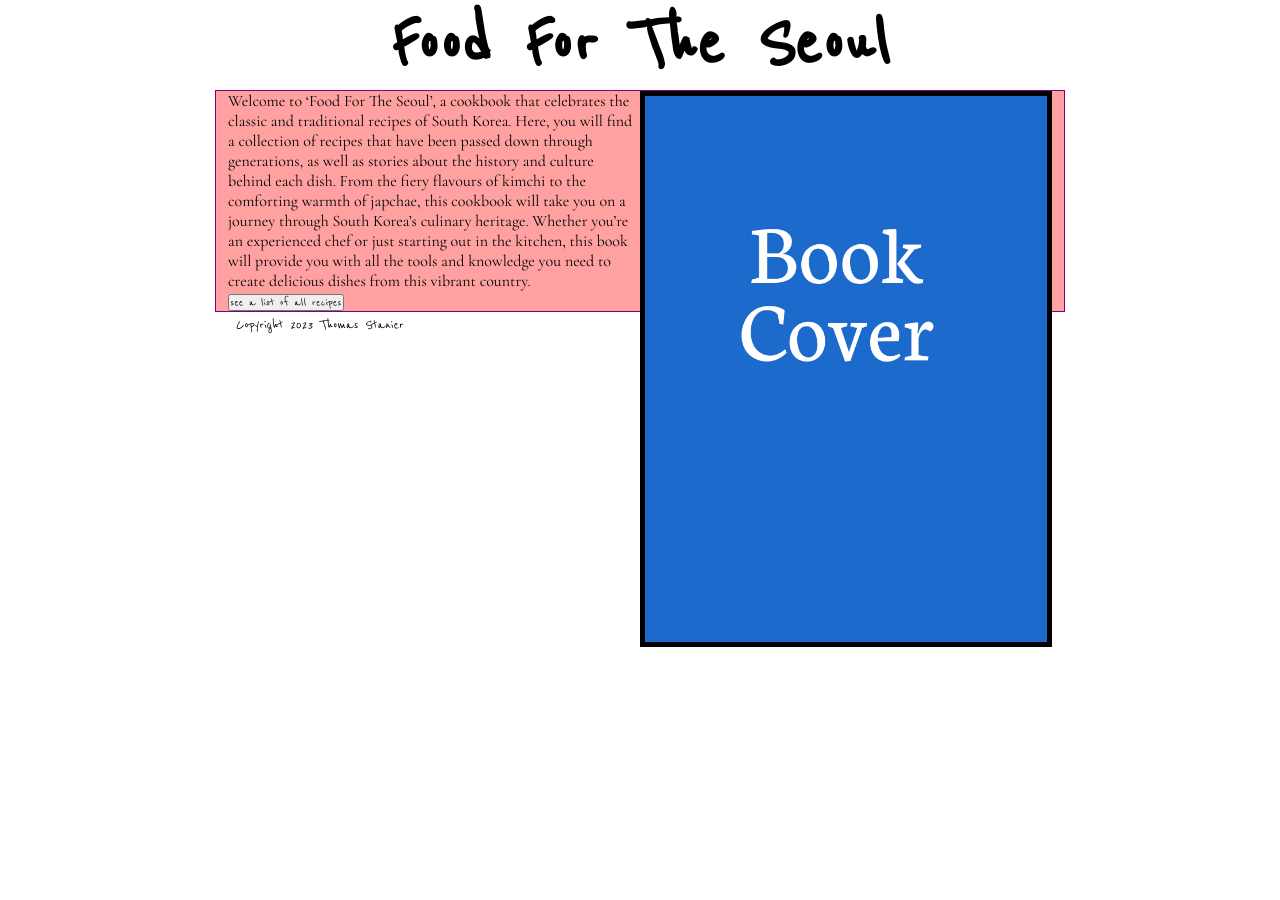
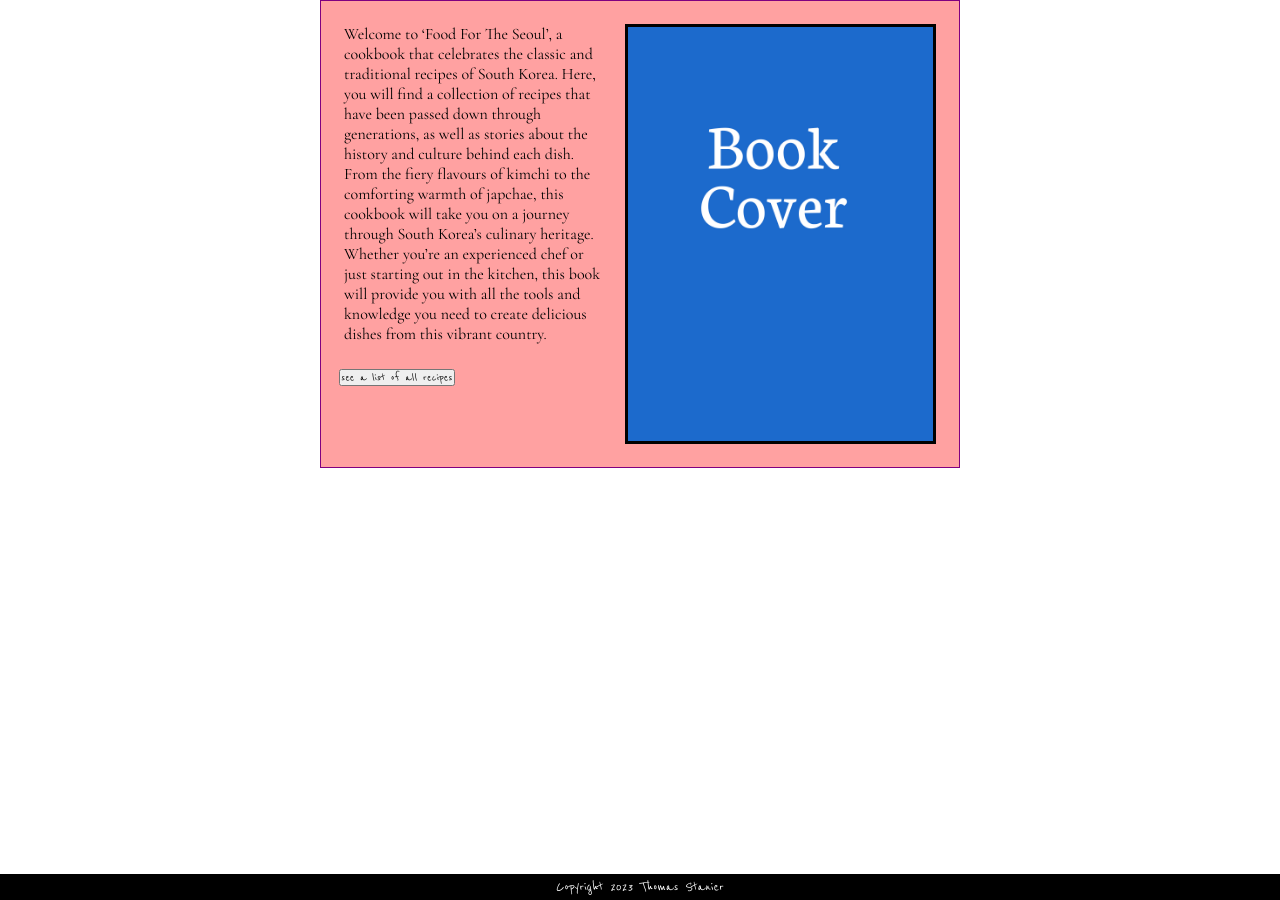
Before and after one commit to tomstanier/tomrecipes, a Jekyll site: the page built from home/index.md, in a window 1280 px wide. Built offline with Jekyll 4.4.1, drawn with Linux system fonts in a browser that asks for light colours.

Commit message:
Update recipes.css

```diff
--- a/styles/recipes.css
+++ b/styles/recipes.css
@@ -22,9 +22,11 @@
 body{
 
   font-family: 'Cormorant Garamond', serif;
-  }
+
+}
 
 body{ background-color: rgb(255, 255, 255);}
+
 
 
 h1{color:rgb(0, 0, 0);
@@ -40,22 +42,37 @@ text-align: left;
 padding-top: 5px;
 padding-bottom: 5px;}
 
+.recipeshome header{display:none;}
+
+.recipeshome main p:first-of-type{
+
+color:rgb(0, 0, 0);
+margin: 15px;
+
+
+}
+
 main{
-  width: 70%;
+  width: 50%;
   max-width: 850px;
+  overflow: auto;
   border:1px solid purple;
-  padding: 0 12px 0 12px;
   margin:0 auto;
-background-color: rgb(255, 161, 161);}
+background-color: rgb(255, 161, 161);
+padding: 8px;
+}
 
 img{
     width:50%;
   float:right;
-  border: 5px solid black}
+  border: 3px solid black;
+margin: 15px;
+}
 
 /* columns: 2;
 column-rule: 1px solid blue;} */
-ul{margin-left: 20px;}
+ul{margin-left: 20px;
+margin-bottom: 12px;}
 li{font-size:.8em;
 margin-bottom: 12px;
 margin-left: 20px;}
@@ -63,17 +80,28 @@ margin-left: 20px;}
 .branding{font-size: 40px;}
 
 .caption{ float:right;
-width:52%;
-font-size: .8em;}
+width:50%;
+font-size: .8em;
+font-style: italic;
+margin-right: 15px;}
 
 footer{text-align: center;
+background-color: rgb(0, 0, 0);
 padding-block: 5px;
+color: white;
+bottom:0;
+width:100%;
+position: fixed;
 font-family: 'Reenie Beanie', cursive;
 font-size: 12;}
 
-button{font-family: 'Reenie Beanie', cursive;}
+button{
+font-family: 'Reenie Beanie', cursive;
+position:center;
+margin: 10px;
+float:center;}
 
 a:link    { color: rgb(0, 0, 0); text-decoration: none; }
 a:visited { color: rgb(0, 0, 0); text-decoration: none; }
-a:hover   { color: rgb(0, 0, 0); text-decoration: none; }
+a:hover   { color: rgb(77, 35, 35); text-decoration: none; }
 a:active  { color: rgb(0, 0, 0); text-decoration: none; }
```
